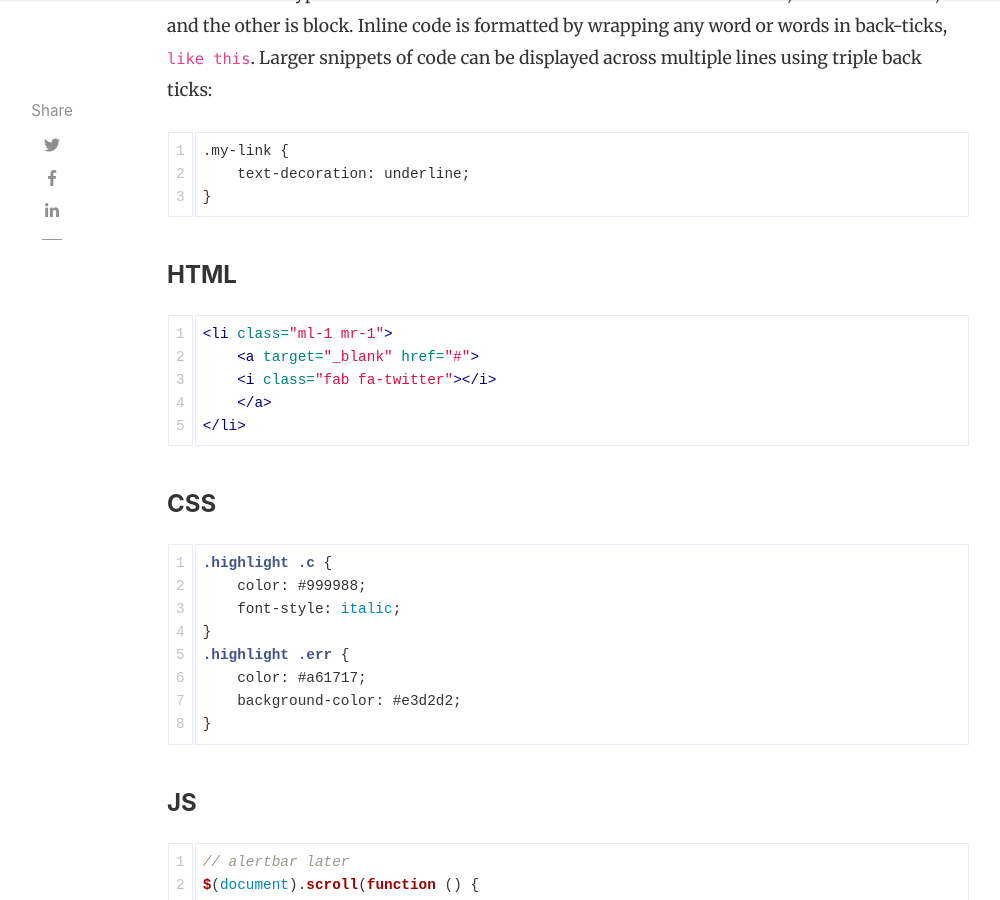
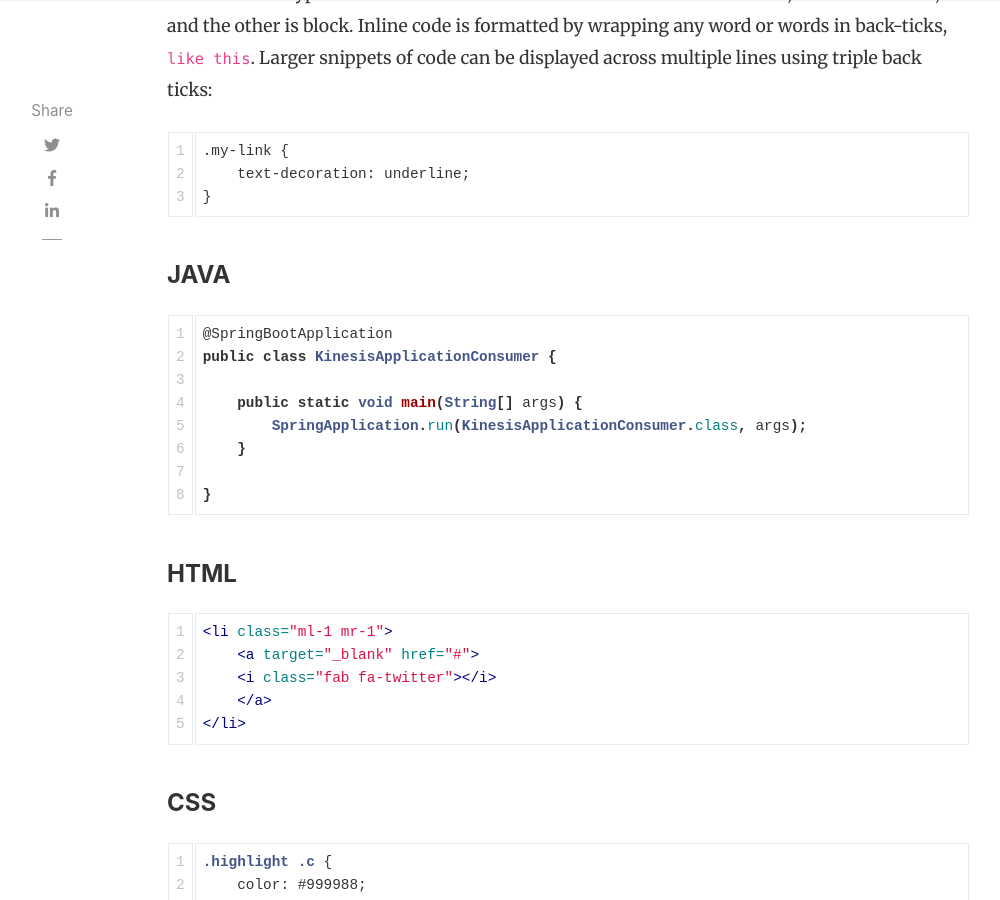
Before and after one commit to caqqi/caqqi.github.io, a Jekyll site: the page built from _posts/2018-06-12-powerful-things-markdown-editor.md, in a window 1280 px wide and 900 px high, scrolled down 1554 px. Shown: the whole window, without its empty margins (118-1118 px from the left). Built offline with Jekyll 4.4.1, drawn with Linux system fonts in a browser that asks for light colours; nearby versions of some CDN libraries; comment, search, counter and statistics services are not loaded.

Commit message:
Caqqi - Configurações Java

````diff
--- a/_config.yml
+++ b/_config.yml
@@ -14,7 +14,7 @@ permalink: /:title/
 
 # Authors
 authors:
-  sal:
+  bruno:
     name: Bruno Luz
     display_name: Bruno Luz
     email: bsilva.se@gmail.com
--- a/_posts/2018-06-12-powerful-things-markdown-editor.md
+++ b/_posts/2018-06-12-powerful-things-markdown-editor.md
@@ -26,6 +26,19 @@ There are two types of code elements which can be inserted in Markdown, the firs
 ```
 .my-link {
     text-decoration: underline;
+}
+```
+
+#### JAVA
+
+```java
+@SpringBootApplication
+public class KinesisApplicationConsumer {
+
+    public static void main(String[] args) {
+        SpringApplication.run(KinesisApplicationConsumer.class, args);
+    }
+
 }
 ```
 
````
Also changed, not shown: other parts of _posts/2018-06-12-powerful-things-markdown-editor.md (+1 -1 lines).
